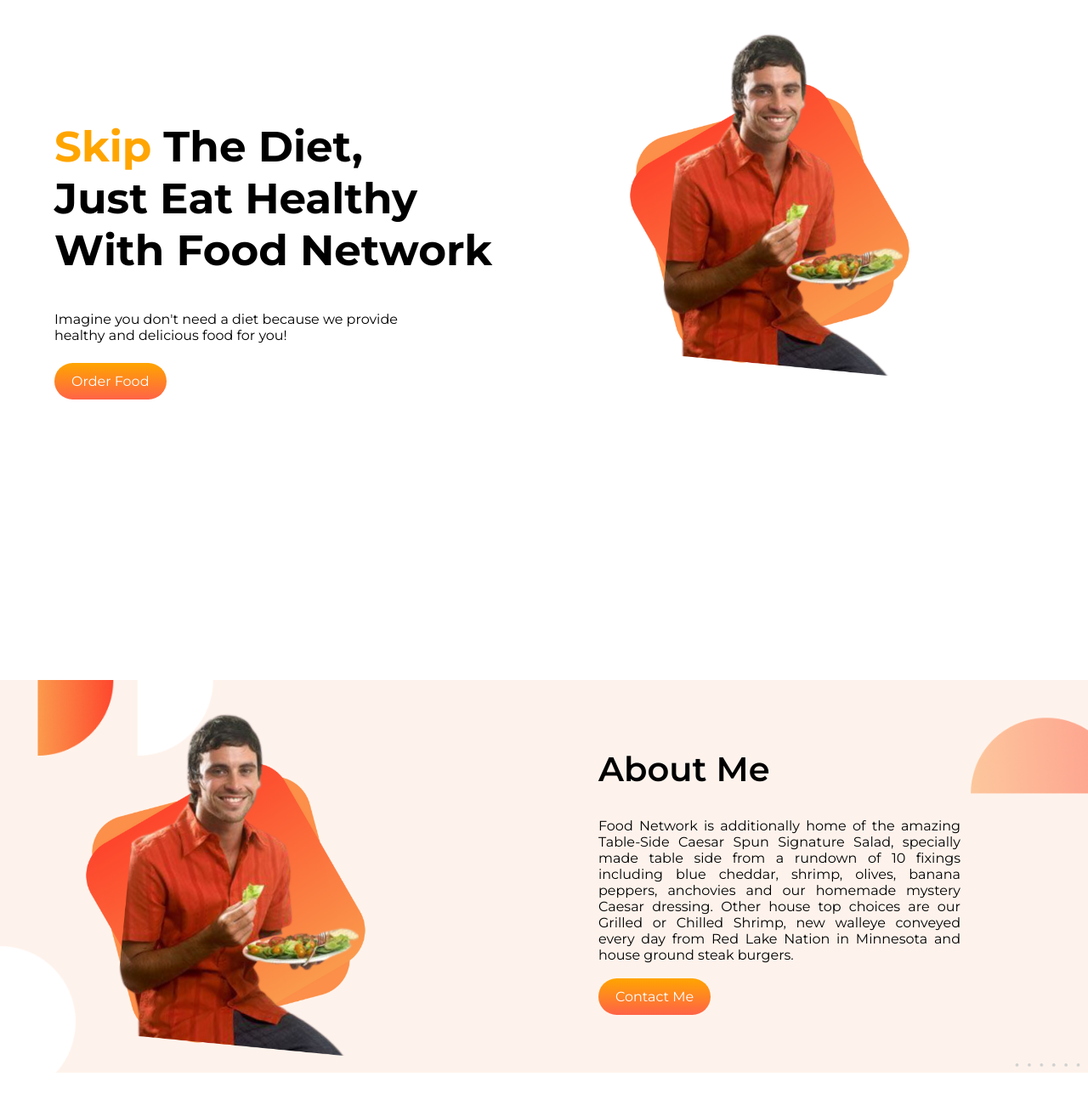
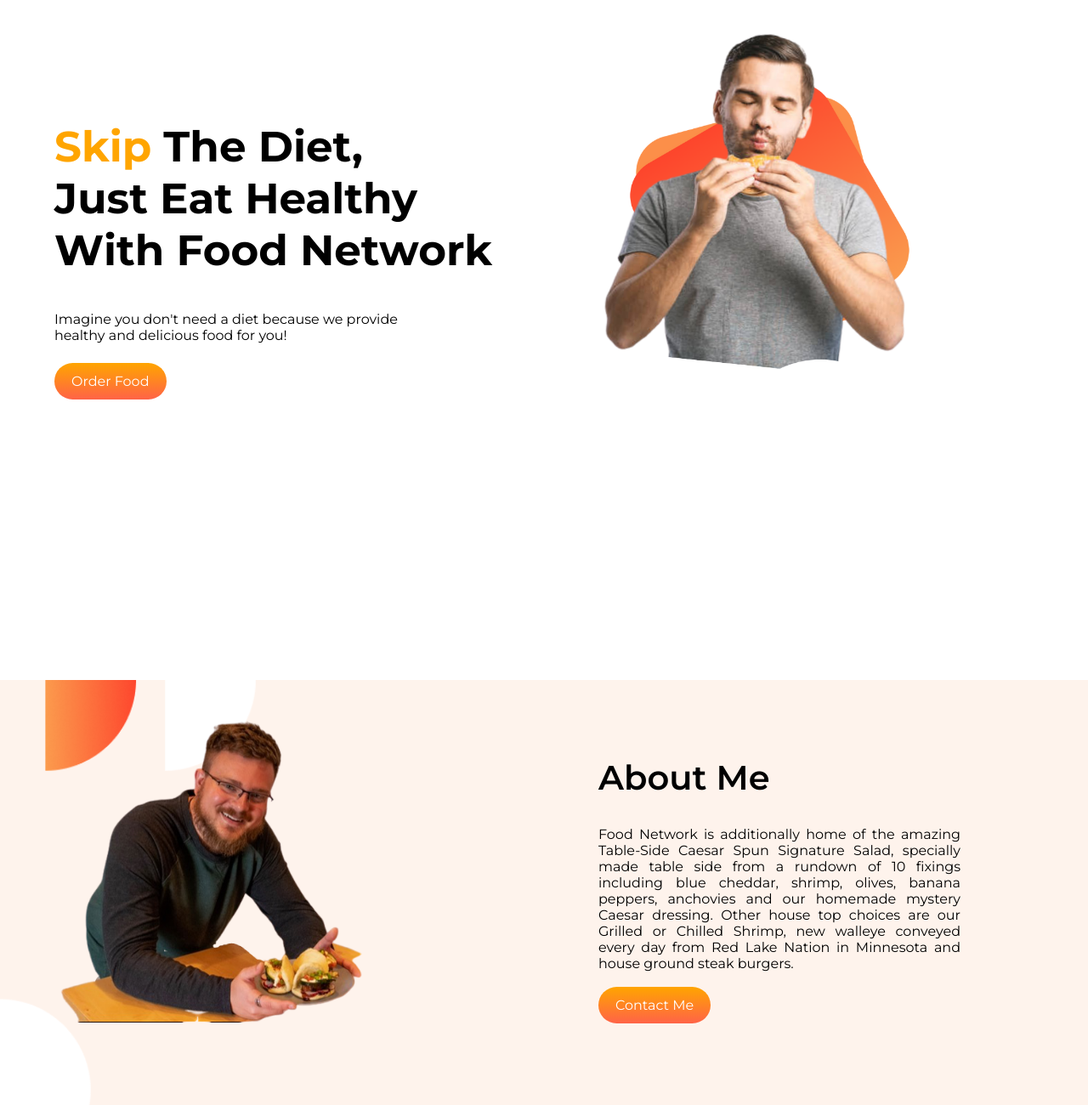
Before and after one commit to AjmatRijon/Food-website-assignment, a plain HTML site: page index.html in a window 1280 px wide. Shown: the top 1300 px of the page at 85% size. Drawn offline with Linux system fonts and the light colour scheme.

Commit message:
image change

```diff
--- a/index.html
+++ b/index.html
@@ -24,7 +24,7 @@
             <a class="button" target="_blank" href="https://www.figma.com/file/vVDtqBrf6Qprj9giSa0Qq9/Food-Network?node-id=0%3A1">Order Food</a>
             </div>
         <div class="half-width">
-                <img src="images/banner-1.png" alt="">
+                <img src="images/2.png" alt="">
             </div>
     </section>
 
@@ -32,7 +32,7 @@
 
     <section id="about-us-section" class="flex-section">
         <div class="half-width">
-            <img src="images/banner-1.png" alt="">
+            <img src="images/about.png" alt="">
         </div>
         <div class="half-width about-me">
             <h2>About Me</h2>
--- a/style.css
+++ b/style.css
@@ -50,6 +50,8 @@ h2{
 /* About Us section */
 
 #about-us-section{
+    height: 80vh;
+    width: 100%;
     background-image: url(images/7.png);
     background-repeat: no-repeat;
     background-size: cover;
@@ -59,7 +61,7 @@ h2{
     width: 70%;
 }
 .about-me h2{
-    margin-top: 80px;
+    margin-top: 90px;
 }
 .about-me p{
     margin-bottom: 30px;
```
Also changed, not shown: images/1.png (added), images/2.png (added), images/about.png (added), 1 other file.
